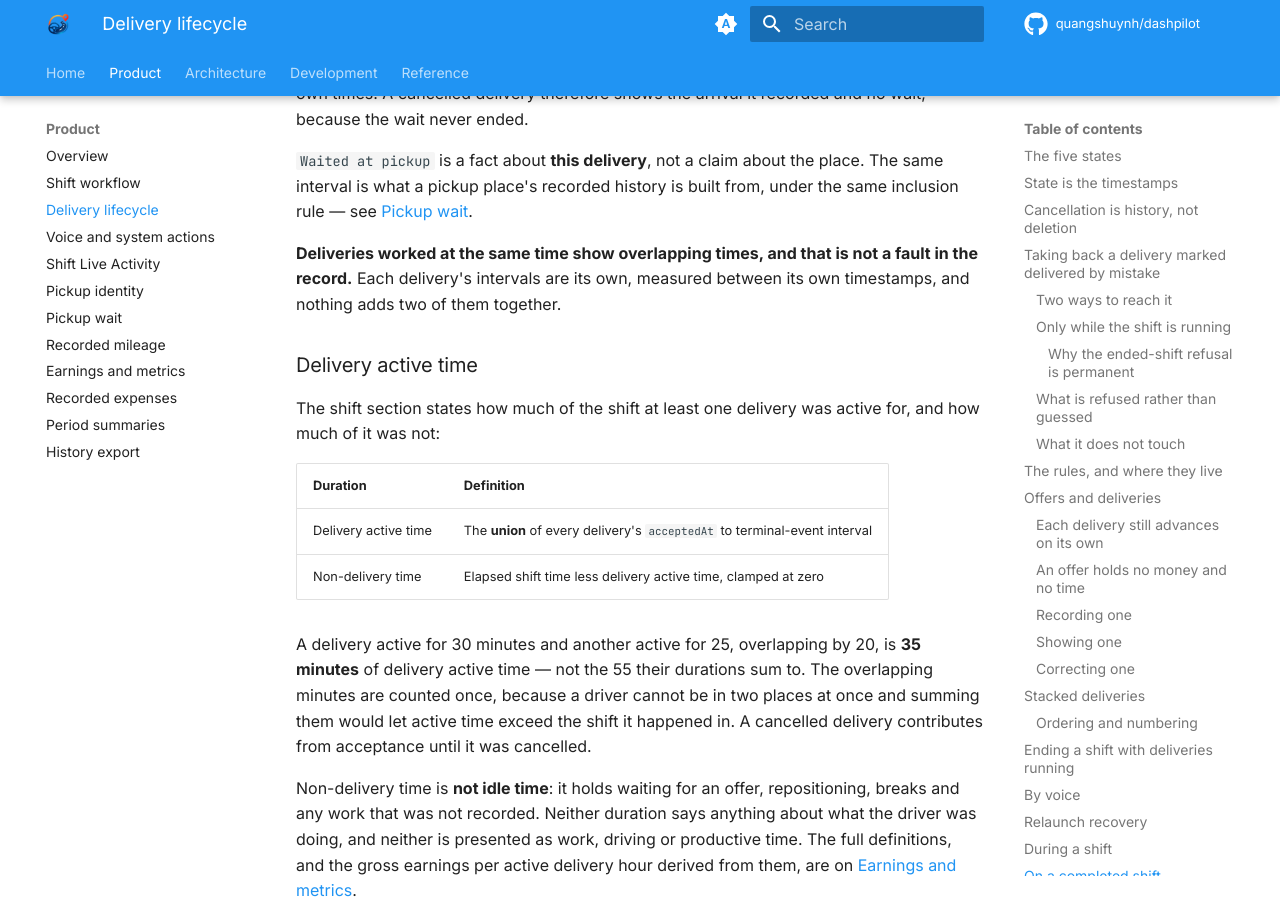
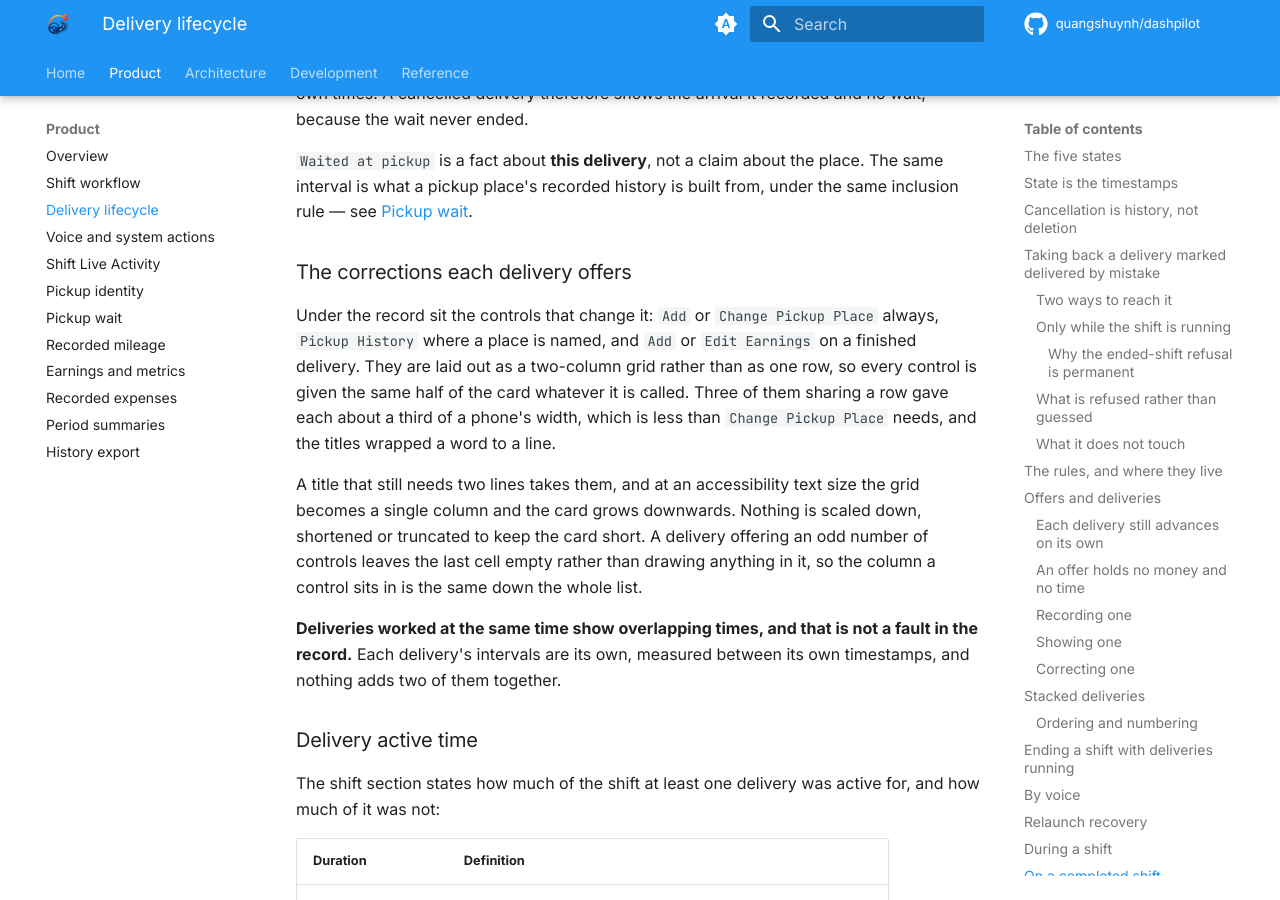
Before and after one commit to quangshuynh/dashpilot, an MkDocs documentation site: the page built from docs/product/delivery-lifecycle.md, in a window 1280 px wide and 900 px high, scrolled down 13018 px. Built offline with MkDocs 1.6.1 and Material for MkDocs 9.7.7, drawn with Linux system fonts in a browser that asks for light colours; comment, search, counter and statistics services are not loaded.

Commit message:
docs: describe how a completed delivery's corrections are laid out
The delivery-lifecycle page gains the controls under each history record and
why they are a two-column grid: three in a row gave each about a third of a
phone's width, which is less than "Change Pickup Place" needs. The testing page
lists the two new journeys and the two things they cost to write.

```diff
--- a/docs/product/delivery-lifecycle.md
+++ b/docs/product/delivery-lifecycle.md
@@ -469,6 +469,19 @@ never ended.
 is what a pickup place's recorded history is built from, under the same inclusion rule — see
 [Pickup wait](pickup-wait.md).
 
+### The corrections each delivery offers
+
+Under the record sit the controls that change it: `Add` or `Change Pickup Place` always,
+`Pickup History` where a place is named, and `Add` or `Edit Earnings` on a finished delivery. They
+are laid out as a two-column grid rather than as one row, so every control is given the same half of
+the card whatever it is called. Three of them sharing a row gave each about a third of a phone's
+width, which is less than `Change Pickup Place` needs, and the titles wrapped a word to a line.
+
+A title that still needs two lines takes them, and at an accessibility text size the grid becomes a
+single column and the card grows downwards. Nothing is scaled down, shortened or truncated to keep
+the card short. A delivery offering an odd number of controls leaves the last cell empty rather than
+drawing anything in it, so the column a control sits in is the same down the whole list.
+
 **Deliveries worked at the same time show overlapping times, and that is not a fault in the
 record.** Each delivery's intervals are its own, measured between its own timestamps, and nothing
 adds two of them together.
```
Also changed, not shown: docs/development/testing.md (+10 -1 lines).
